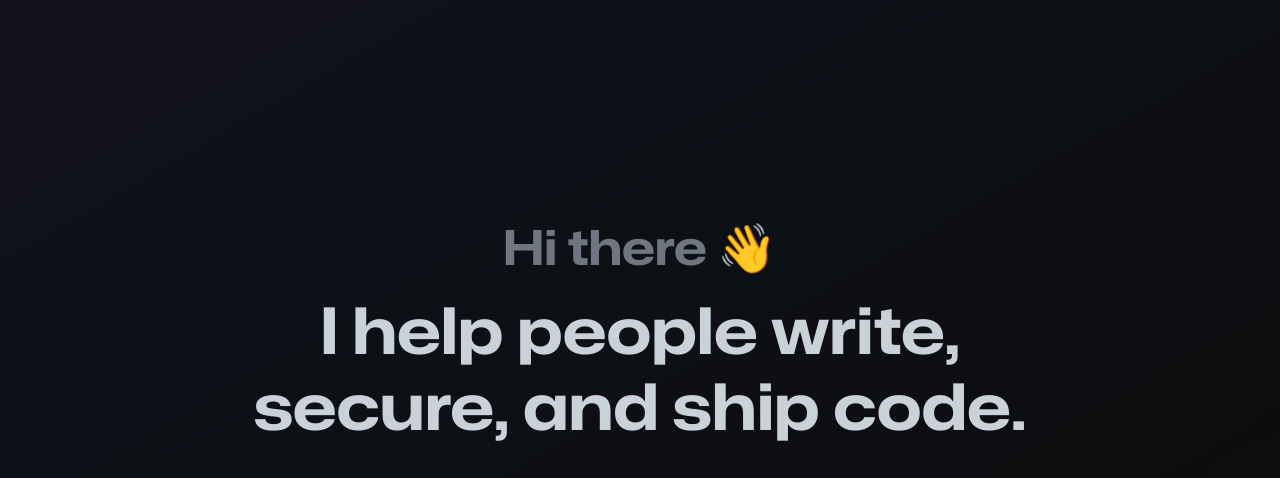
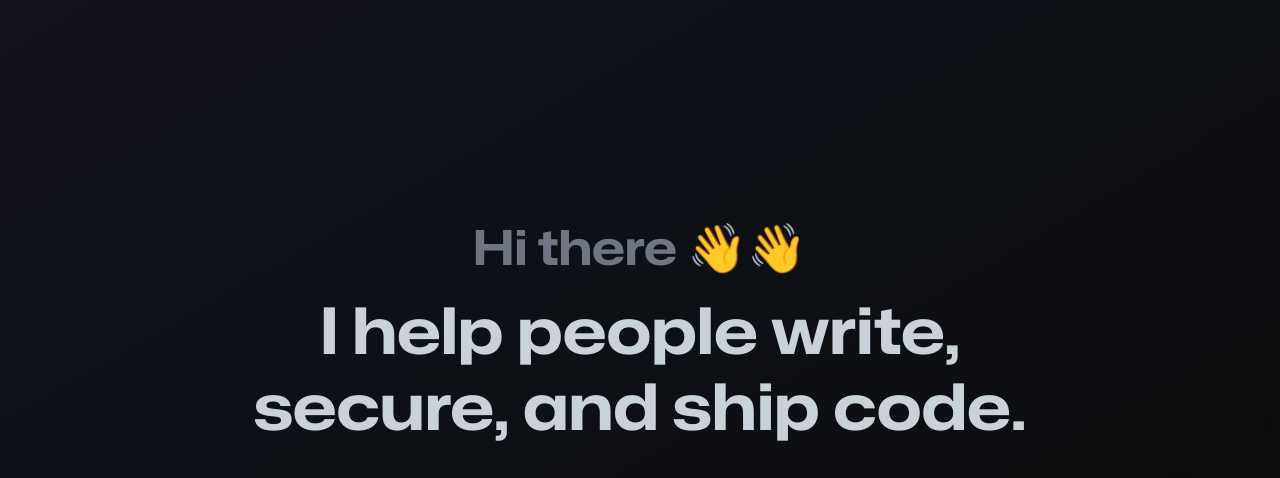
Before and after one commit to YukiDayDreamer/codespaces-actions-playground, a website: page src/index.html in a window 1280 px wide. Shown: the part 126-604 px from the top of the page. Drawn offline with Linux system fonts and the light colour scheme.

Commit message:
hotfix: mock

```diff
--- a/src/index.html
+++ b/src/index.html
@@ -31,7 +31,7 @@
 
     <div class="section section-sm">
       <h2 class="mb-1 faded">
-        Hi there <span role="img" alt="waving hand emoji">👋</span>
+        Hi there <span role="img" alt="waving hand emoji">👋👋</span>
       </h2>
       <h1>I help people write, secure, and ship code.</h1>
 
```
